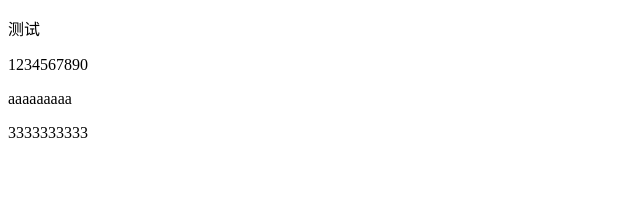
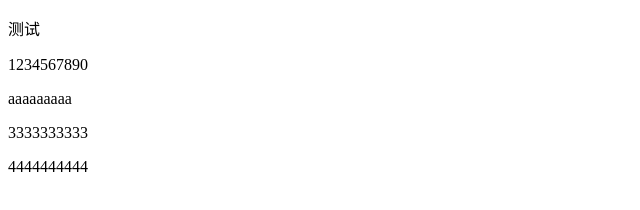
Before and after one commit to Mancgx/test, a plain HTML site: page index.html in a window 1280 px wide. Shown: the whole page, without its empty margins (0-640 px from the left). Drawn offline with Linux system fonts and the light colour scheme.

Commit message:
Update index.html

```diff
--- a/index.html
+++ b/index.html
@@ -11,5 +11,6 @@
     <p>1234567890</p>
     <p>aaaaaaaaa</p>
     <p>3333333333</p>
+    <p>4444444444</p>
 </body>
 </html>
```
